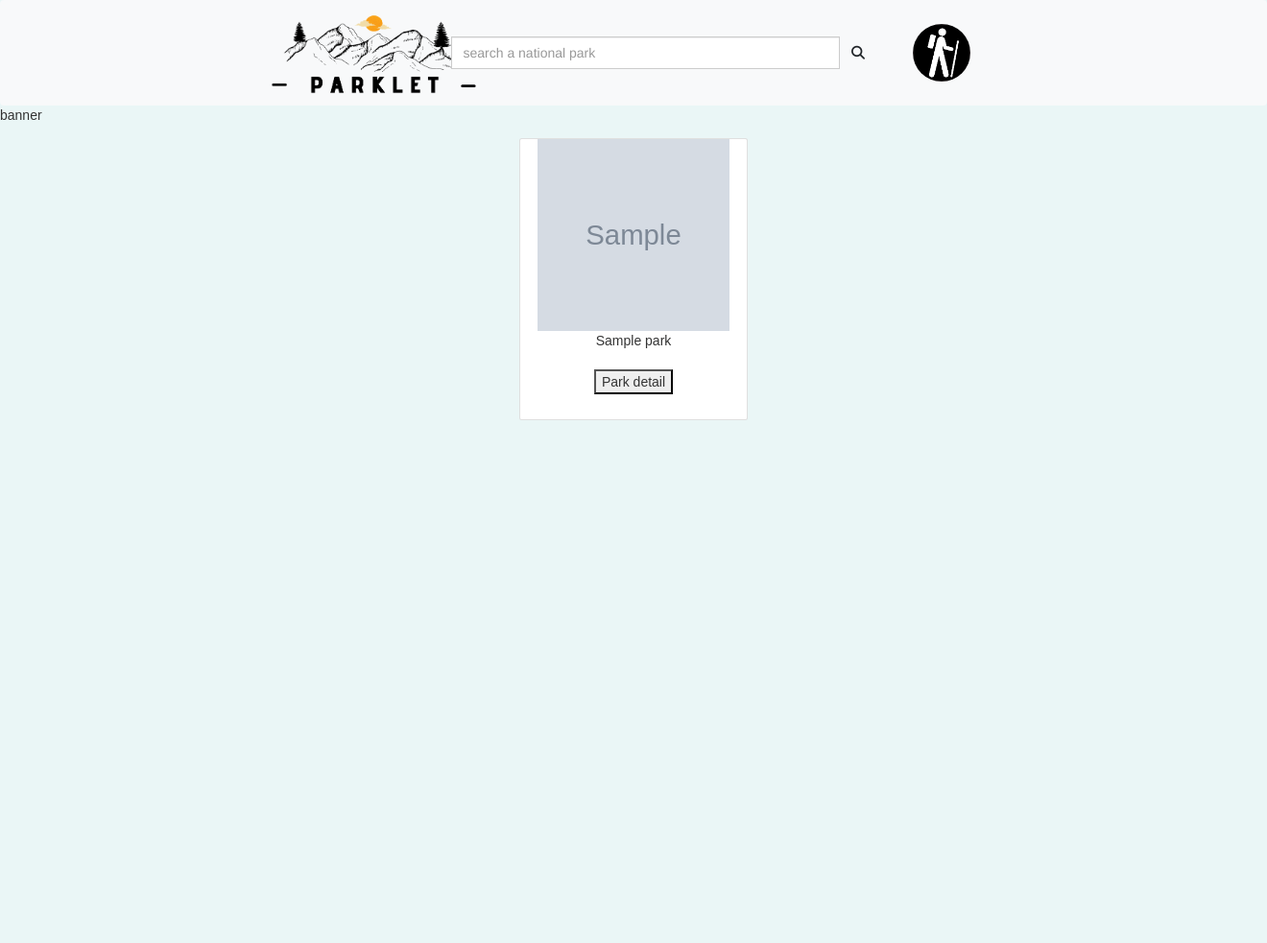
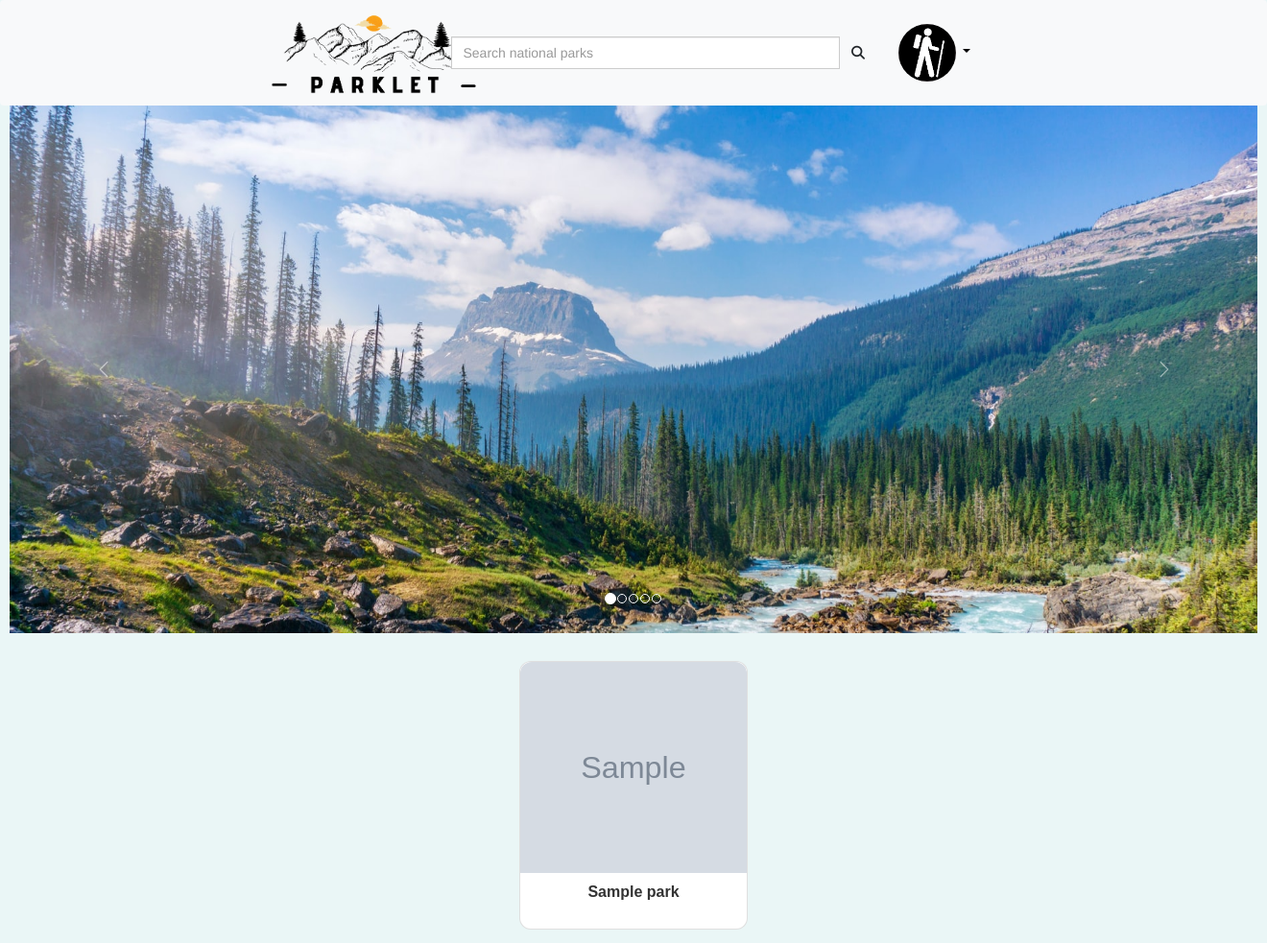
Before and after one commit to shu004/national-parks-app, a Flask app: page / in a window 1320 px wide. Shown: the whole page at 96% size. Before the commit the page ends 438 px from the top, so only its background shows below. Run offline with Flask 2, Linux system fonts and the light colour scheme; the visitor is signed in with stand-in values (Sample User, id 1); tables that the repository leaves empty hold one stand-in row (values such as "Sample post"); grey boxes marked "Sample" are stand-in pictures; some libraries are stand-ins or nearby versions.

Commit message:
added carousel

```diff
--- a/static/css/card.css
+++ b/static/css/card.css
@@ -1,19 +1,27 @@
 div.card {
-    /* border-radius: 3px; */
-    /* border: 3px solid black; */
     width: 17em;
-    height: 21em;
+    height: 20em;
     margin: 1em;
-    /* padding: 1em; */
     display: inline-block;
     text-align: center;
+    border-radius: 12px;
+    box-shadow: 5px, 10px, 20px, 1px rgba(0,0,0,0.253)!important;
   }
 
-img.park-img {
-  width: 200px;
-  height: 200px
+
+.park-name {
+  padding-top: 9px;
+  padding-left: 16px;
+  padding-right: 16px;
+  font-family: sans-serif;
+  font-size: 16px;
+  font-weight: 600;
 }
 
-.park-name {
-  height: 30px
+img.park-img {
+  width: 100%;
+  height: 220px;
+  object-fit: cover;
+  border-top-left-radius: 12px;
+  border-top-right-radius: 12px;
 }
--- a/static/css/homepage.css
+++ b/static/css/homepage.css
@@ -1,6 +1,18 @@
 .homepage-container{
     display: flex;
     flex-direction: column;
+}
+
+
+.carousel-container {
+    display: flex;
+    justify-content: center;
+    padding-bottom: 15px;
+}
+
+.carousel-inner {
+    height: 550px;
+    width: 1300px;
 }
 
 
@@ -13,5 +25,4 @@
     display: flex;
     flex-wrap: wrap;
     justify-content: center;
-
 }
--- a/static/css/search.css
+++ /dev/null
@@ -1,29 +0,0 @@
-* { box-sizing: border-box; }
-
-.autocomplete {
-  /*the container must be positioned relative:*/
-  position: relative;
-  display: inline-block;
-}
-
-.autocomplete-items {
-  /* position: absolute; */
-  border: 1px solid #d4d4d4;
-  border-bottom: none;
-  border-top: none;
-  z-index: 99;
-  /*position the autocomplete items to be the same width as the container:*/
-  top: 100%;
-  left: 0;
-  right: 0;
-}
-.autocomplete-items div {
-  padding: 10px;
-  cursor: pointer;
-  background-color: #fff;
-  border-bottom: 1px solid #d4d4d4;
-}
-.autocomplete-items div:hover {
-  /*when hovering an item:*/
-  background-color: #e9e9e9;
-}
--- a/static/css/styles.css
+++ b/static/css/styles.css
@@ -1,6 +1,12 @@
 body {
     background-color: #EAF6F6;
     font-family: sans-serif;
+}
+
+
+.container  {
+    margin: auto;
+    width: 60%;
 }
 
 .navbar {
@@ -42,15 +48,6 @@ body {
 }
 
 
-.container  {
-    display: flex;
-    flex-direction: row;
-    /* justify-content: space-between; */
-    margin: auto;
-    width: 60%;
-    /* padding: 10px; */
-}
-
 #avatar {
     vertical-align: middle;
     width: 60px;
@@ -61,6 +58,8 @@ body {
 .dropdown-toggle {
     color: black
 }
+
+
 
 
 /* search css */
@@ -94,3 +93,9 @@ body {
   /*when hovering an item:*/
   background-color: #e9e9e9;
 }
+
+.autocomplete-active {
+    /*when navigating through the items using the arrow keys:*/
+    background-color: DodgerBlue !important;
+    color: #ffffff;
+  }
--- a/static/js/Card.jsx
+++ b/static/js/Card.jsx
@@ -5,10 +5,10 @@ let ParkCard = (props) => {
     window.location.href=`/park/${props.park_id}`
   }
   return (
-      <div className="card">
+      <div className="card" onClick={routeToDetailsPage}>
       <img className="park-img" src={props.img} alt="park_img" />
       <p className="park-name">{props.name}</p>
-      <button type="button" onClick={routeToDetailsPage}>Park detail</button>
+      {/* <button type="button" onClick={routeToDetailsPage}>Park detail</button> */}
       </div>
   );
 }
--- a/templates/base.html
+++ b/templates/base.html
@@ -27,7 +27,7 @@
 
   <body>
 
-    <nav class="navbar navbar-expand-sm navbar-light bg-light py-3">
+    <nav class="navbar navbar-expand-lg navbar-light bg-light py-3">
       <div class="container">
 
           <div class="col-3">
@@ -41,7 +41,7 @@
             <div class="input-group">
               <div class="form-outline flex-fill">
                 <form action="/search">
-                  <input id="pf-search-nps" type="search" placeholder="search a national park" name="parksearch" class="form-control form-control-lg autocomplete" />
+                  <input id="pf-search-nps" type="search" placeholder="Search national parks" name="parksearch" class="form-control form-control-lg autocomplete" />
               </div>
               <button class="btn" type="submit"><i class="fas fa-search"></i></button>
                 </form>
@@ -53,9 +53,18 @@
             <div id="navbarCollapse" class="collapse navbar-collapse">
               <ul class="nav justify-content-end">
                 {% if "username" in session %}
-                  <li class="nav-item">
-                    <a href="/profile/{{session['username']}}"><img id="avatar" src="/static/img/avatar_placeholder.png" alt="avatar placeholder"></a>
+
+                  <li class="nav-item dropdown">
+                    <!-- <a href="/profile/{{session['username']}}"><img id="avatar" src="/static/img/avatar_placeholder.png" alt="avatar placeholder"></a> -->
+                    <a class="nav-link dropdown-toggle" href="#" id="navbarDropdown" role="button" data-toggle="dropdown" aria-haspopup="true" aria-expanded="false">
+                      <img id="avatar" src="/static/img/avatar_placeholder.png" alt="avatar placeholder">
+                    </a>
+                    <div class="dropdown-menu" aria-labelledby="navbarDropdown">
+                      <a class="dropdown-item" href="/profile/{{session['username']}}">Profile page</a>
+                      <a class="dropdown-item" href="/logout">Log out</a>
+                    </div>
                   </li>
+
                 {% else %}
                   <li class="nav-item">
                     <li>
@@ -92,6 +101,7 @@
     {% endfor %}
 
     {% block body %}{% endblock %}
+
     <!-- javascript for login dropdown -->
     <script src="https://ajax.googleapis.com/ajax/libs/jquery/1.12.4/jquery.min.js"></script>
     <script src="https://maxcdn.bootstrapcdn.com/bootstrap/3.3.7/js/bootstrap.min.js"></script>
--- a/templates/homepage.html
+++ b/templates/homepage.html
@@ -9,20 +9,52 @@
 
 {% block body %}
 <div class="homepage-container">
-  <div class="banner-container">banner</div>
+
+  <section class="carousel-container">
+    <div id="carouselExampleIndicators" class="carousel slide" data-ride="carousel">
+      <ol class="carousel-indicators">
+        <li data-target="#carouselExampleIndicators" data-slide-to="0" class="active"></li>
+        <li data-target="#carouselExampleIndicators" data-slide-to="1"></li>
+        <li data-target="#carouselExampleIndicators" data-slide-to="2"></li>
+        <li data-target="#carouselExampleIndicators" data-slide-to="3"></li>
+        <li data-target="#carouselExampleIndicators" data-slide-to="4"></li>
+      </ol>
+      <div class="carousel-inner">
+        <div class="item active">
+          <img class="d-block w-100" src="/static/img/carousels/carousel-1.jpeg" alt="First slide">
+        </div>
+        <div class="item">
+          <img class="d-block w-100" src="/static/img/carousels/carousel-2.jpeg" alt="Second slide">
+        </div>
+        <div class="item">
+          <img class="d-block w-100" src="/static/img/carousels/carousel-3.jpeg" alt="Third slide">
+        </div>
+        <div class="item">
+          <img class="d-block w-100" src="/static/img/carousels/carousel-4.jpeg" alt="Third slide">
+        </div>
+        <div class="item">
+          <img class="d-block w-100" src="/static/img/carousels/carousel-5.jpeg" alt="Third slide">
+        </div>
+      </div>
+      <a class="carousel-control-prev" href="#carouselExampleIndicators" role="button" data-slide="prev">
+        <span class="carousel-control-prev-icon" aria-hidden="true"></span>
+      </a>
+      <a class="carousel-control-next" href="#carouselExampleIndicators" role="button" data-slide="next">
+        <span class="carousel-control-next-icon" aria-hidden="true"></span>
+      </a>
+    </div>
+  </section>
 
 
 
   <div class="react-container">
-    <div class="cards-container">
-      <!-- <div id="cards-group"></div> -->
-    </div>
+    <div class="cards-container"></div>
   </div>
 
 </div>
 
-<!-- search javascript -->
-<script src="/static/js/search.js"></script>
+<script src="https://cdn.jsdelivr.net/npm/bootstrap@5.1.3/dist/js/bootstrap.bundle.min.js" integrity="sha384-ka7Sk0Gln4gmtz2MlQnikT1wXgYsOg+OMhuP+IlRH9sENBO0LRn5q+8nbTov4+1p" crossorigin="anonymous"></script>
+
 <!-- react jsx -->
 <script src="/static/js/Card.jsx" type="text/jsx"></script>
 {% endblock %}
--- a/templates/profile_page.html
+++ b/templates/profile_page.html
@@ -12,7 +12,6 @@
     <div class="welcome-logout-container">
       <input type="hidden" id="hidden-username" value="{{ session['username'] }}">
       <h1>welcome {{ user.username }}</h1>
-      <a href="/logout">Log out</a>
     </div>
   </section>
 
```
Also changed, not shown: templates/temp_show_form.html (deleted, +0 -23 lines), static/img/carousels/carousel-1.jpeg (added), static/img/carousels/carousel-2.jpeg (added), static/img/carousels/carousel-3.jpeg (added), static/img/carousels/carousel-4.jpeg (added), static/img/carousels/carousel-5.jpeg (added).
